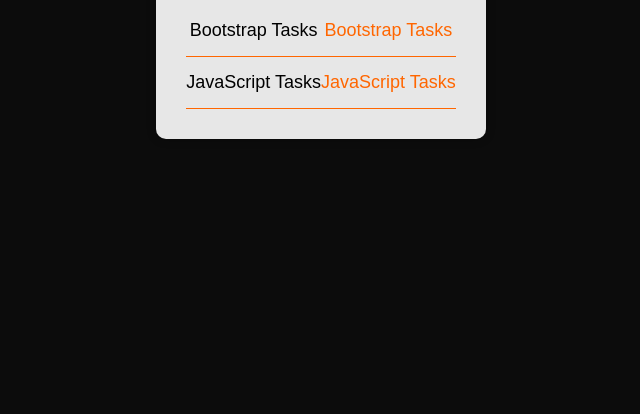
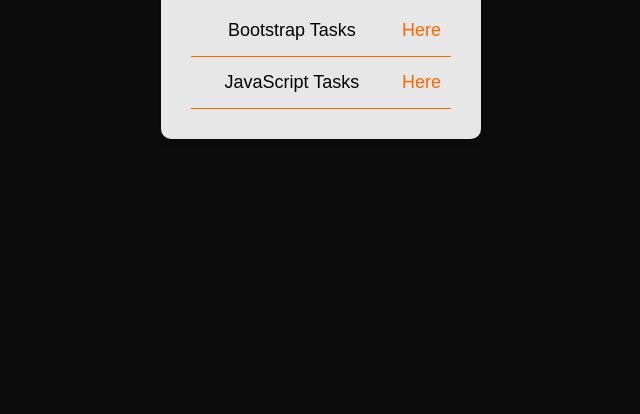
Before and after one commit to DwarakacherlaDeepikaReddy/task2, a plain HTML site: page index.html in a window 1280 px wide. Shown: the part 386-800 px from the top of the page, without its empty margins (319-959 px from the left). Drawn offline with Linux system fonts and the light colour scheme.

Commit message:
Update index.html

```diff
--- a/index.html
+++ b/index.html
@@ -14,13 +14,13 @@
             <tr>
                 <td>Bootstrap Tasks</td>
                 <td>
-                    <a href="Bootstrap_Tasks/index.html" class="task-link">Bootstrap Tasks</a>
+                    <a href="Bootstrap_Tasks/index.html" class="task-link">Here</a>
                 </td>
             </tr>
             <tr>
                 <td>JavaScript Tasks</td>
                 <td>
-                    <a href="JavaScript_Tasks/index.html" class="task-link">JavaScript Tasks</a>
+                    <a href="JavaScript_Tasks/index.html" class="task-link">Here</a>
                 </td>
             </tr>
         </table>
```
